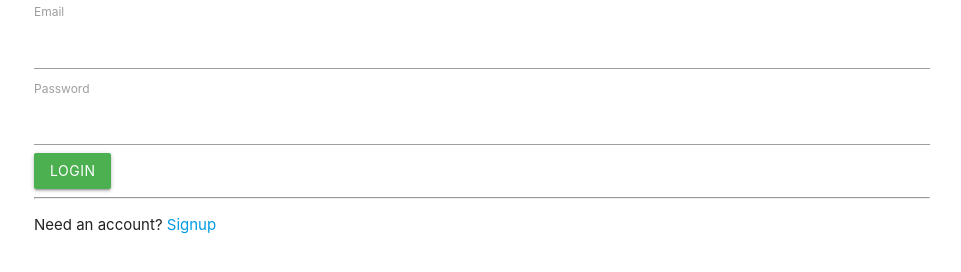
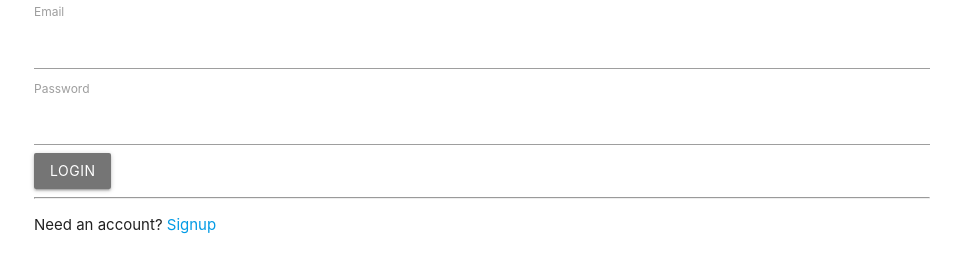
Before and after one commit to jenmcphail/dashio, a website: page views/login.html in a window 1280 px wide. Shown: the part 136-408 px from the top of the page, without its empty margins (158-1119 px from the left). Drawn offline with nearby package versions, Linux system fonts and the light colour scheme.

Commit message:
adds styles

```diff
--- a/views/login.html
+++ b/views/login.html
@@ -27,7 +27,7 @@
             <input type="password" class="form-control" name="password">
         </div>
 
-        <button type="submit" class="btn green btn-lg">Login</button>
+        <button type="submit" class="btn grey darken-1 btn-lg">Login</button>
     </form>
 
     <hr>
```
Also changed, not shown: views/signup.html (+1 -1 lines).
